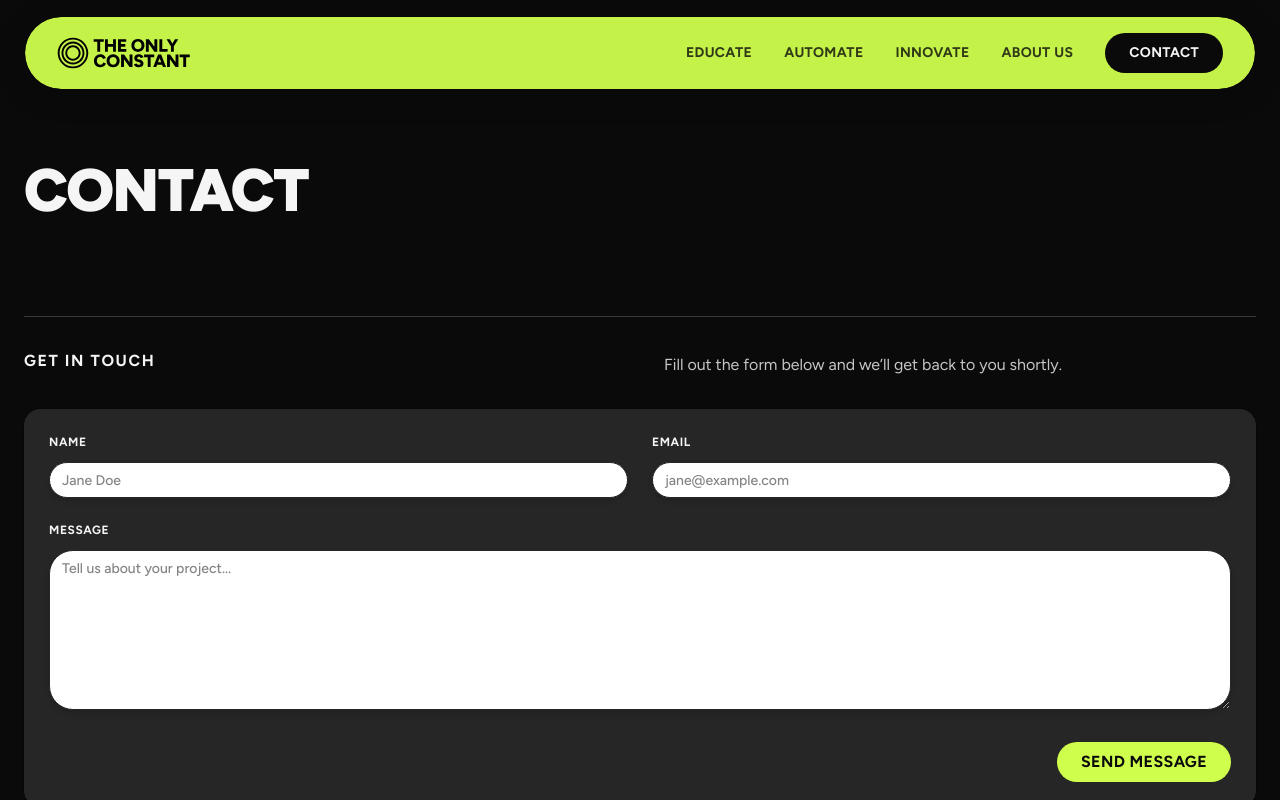
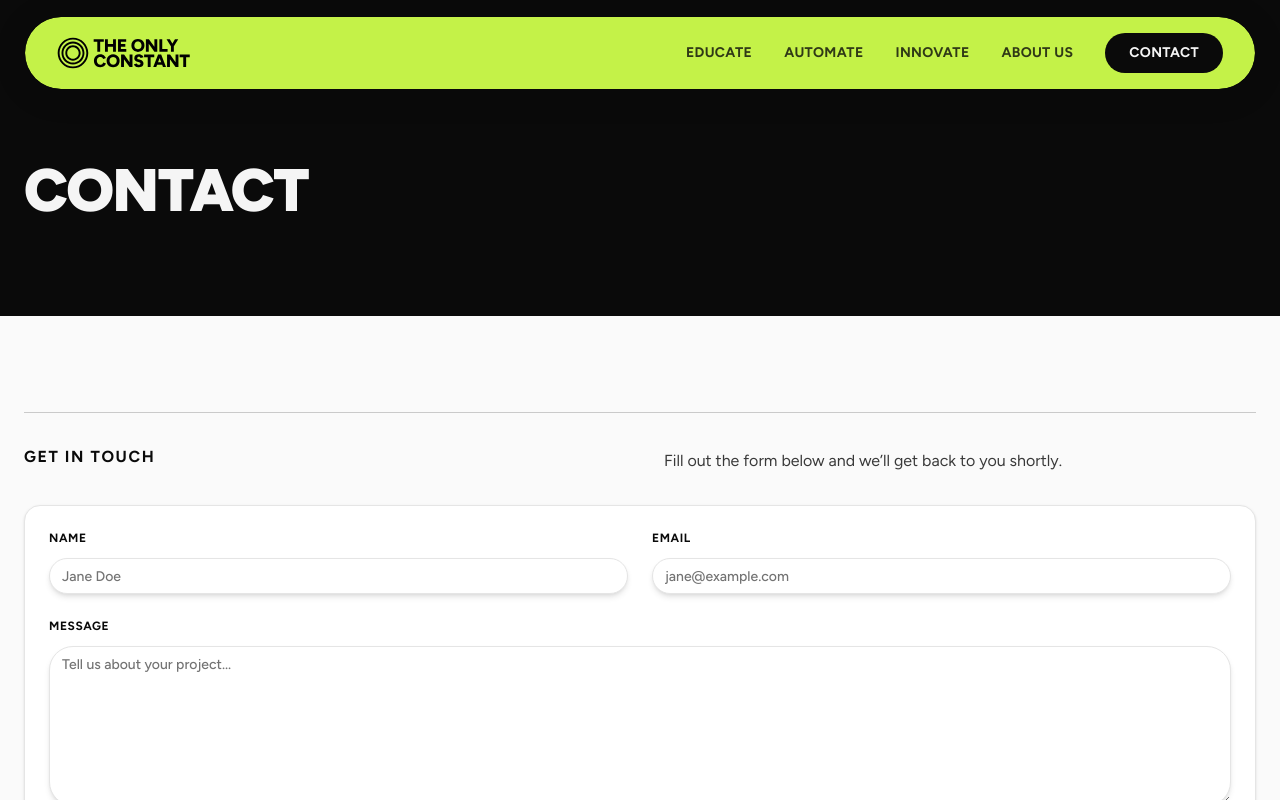
Before and after one commit to jaap-paaj/toc-website, a Next.js app: page /contact in a window 1280 px wide. Shown: the top 800 px of the page. Built offline with nearby package versions, Linux system fonts and the light colour scheme.

Commit message:
feat: transform contact form module from dark to light tone

```diff
--- a/src/app/_components/contact/modules/ContactFormModule.tsx
+++ b/src/app/_components/contact/modules/ContactFormModule.tsx
@@ -45,9 +45,9 @@ export function ContactFormModule() {
         <HomeModule
             id="contact-form"
             width="full"
-            tone="default"
+            tone="light"
             pad="m"
-            padTop="none"
+            padBottom="none" // Flush for Seam Ownership (Next module has divider)
             gap="none"
         >
             {isSubmitted ? (
```
